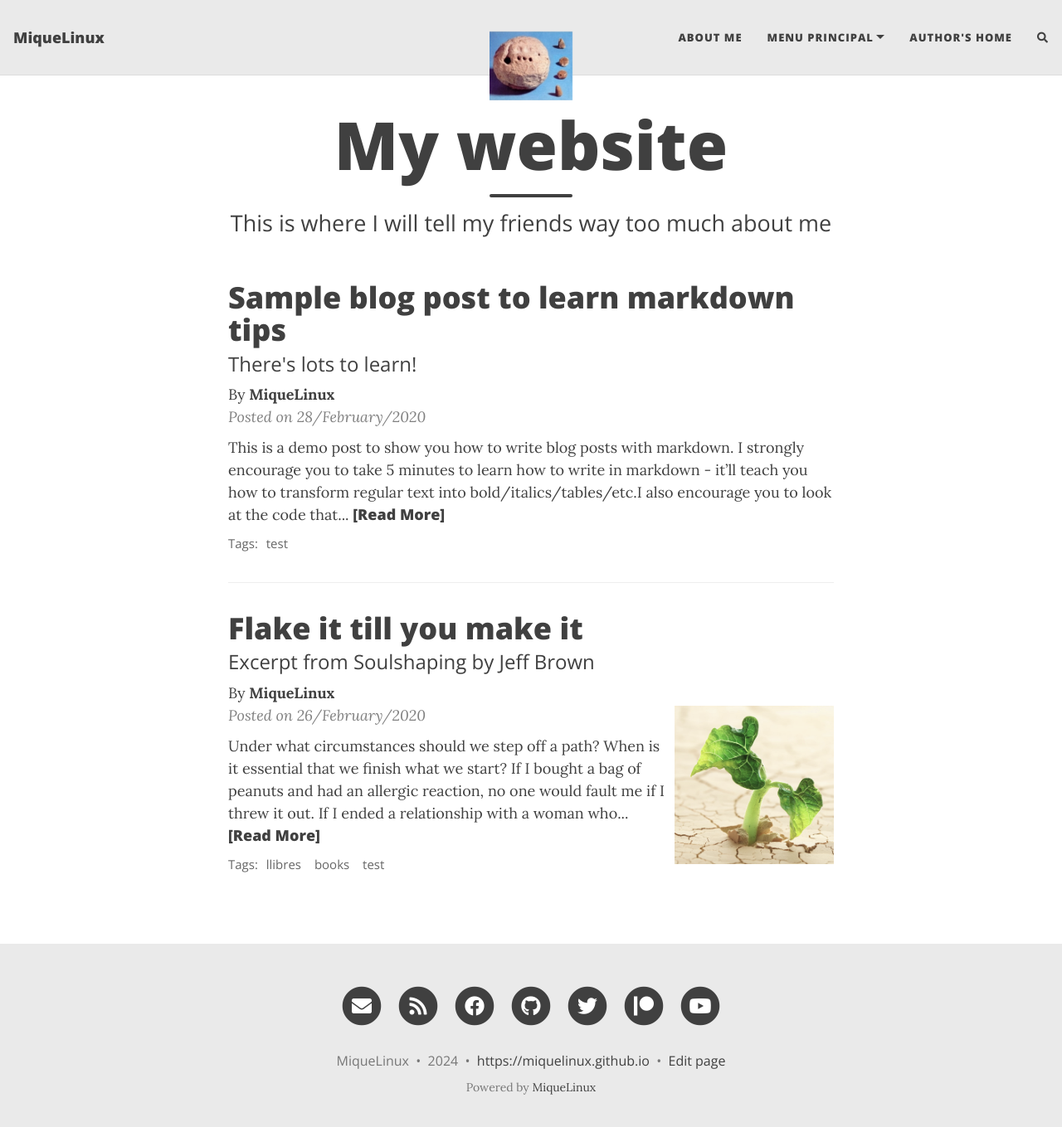
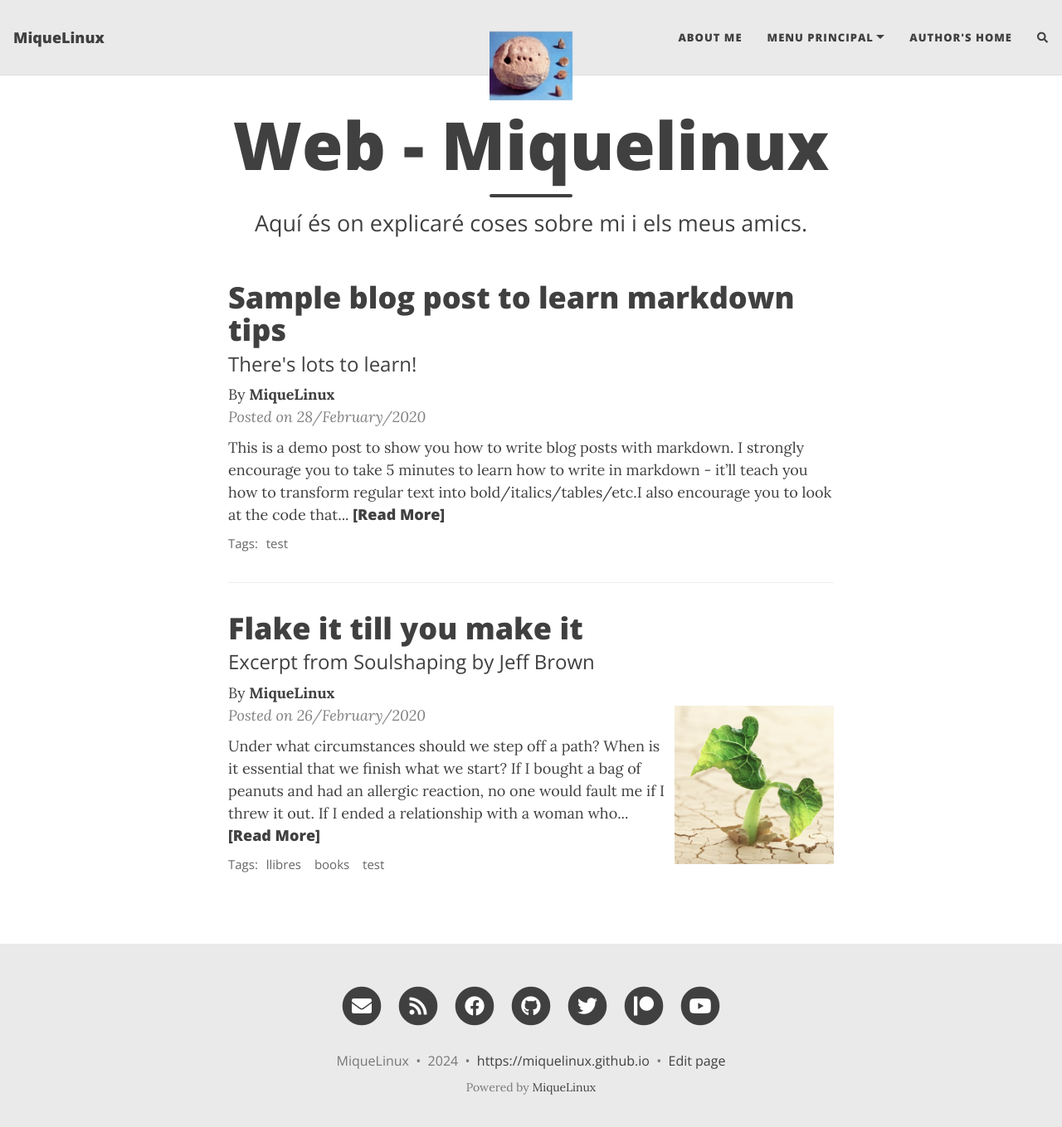
Before and after one commit to miquelinux/miquelinux.github.io, a Jekyll site: the page built from index.html, in a window 1280 px wide and 1372 px high. Shown: the top 1359 px of the window at 83% size. Built offline with Jekyll 4.4.1, drawn with Linux system fonts in a browser that asks for light colours; nearby versions of some CDN libraries; the list of posts is cut into pages by our own code; comment, search, counter and statistics services are not loaded.

Commit message:
Add files via SSH

```diff
--- a/index.html
+++ b/index.html
@@ -1,5 +1,5 @@
 ---
 layout: home
-title: My website
-subtitle: This is where I will tell my friends way too much about me
+title: Web - Miquelinux
+subtitle: Aquí és on explicaré coses sobre mi i els meus amics.
 ---
```
